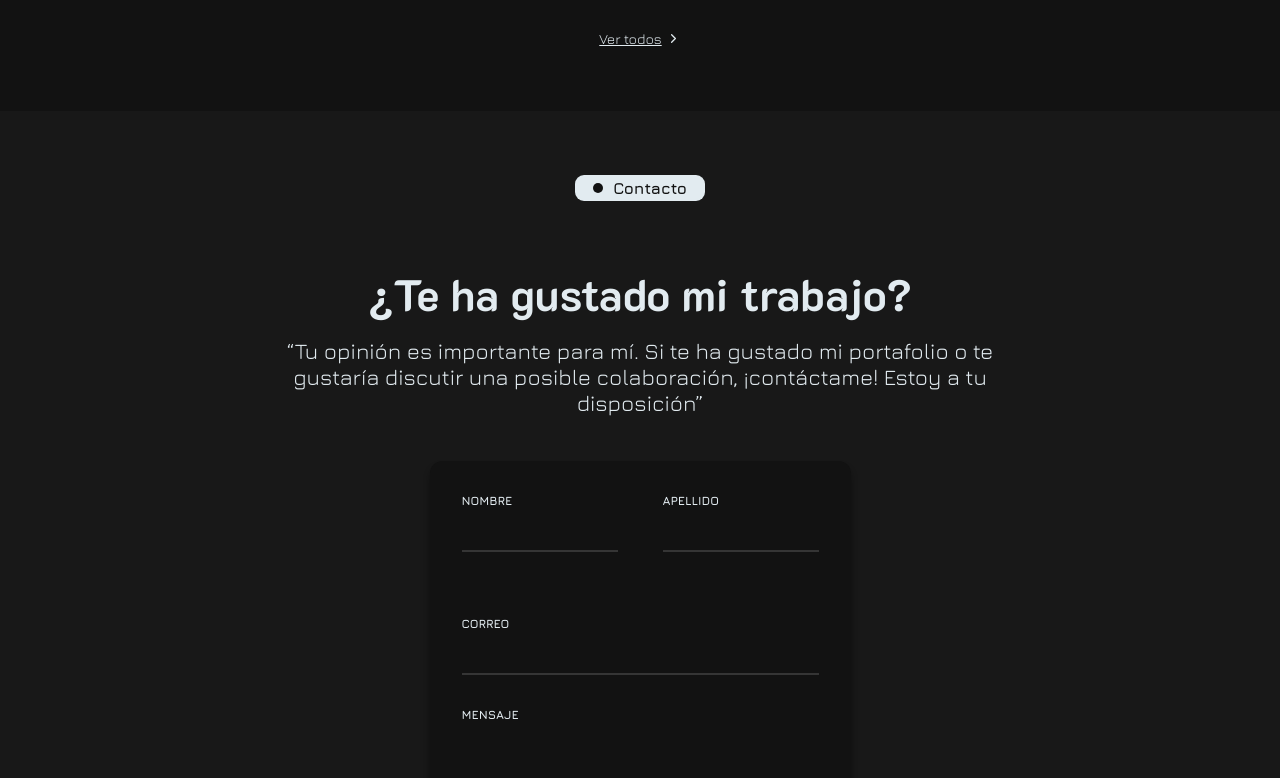
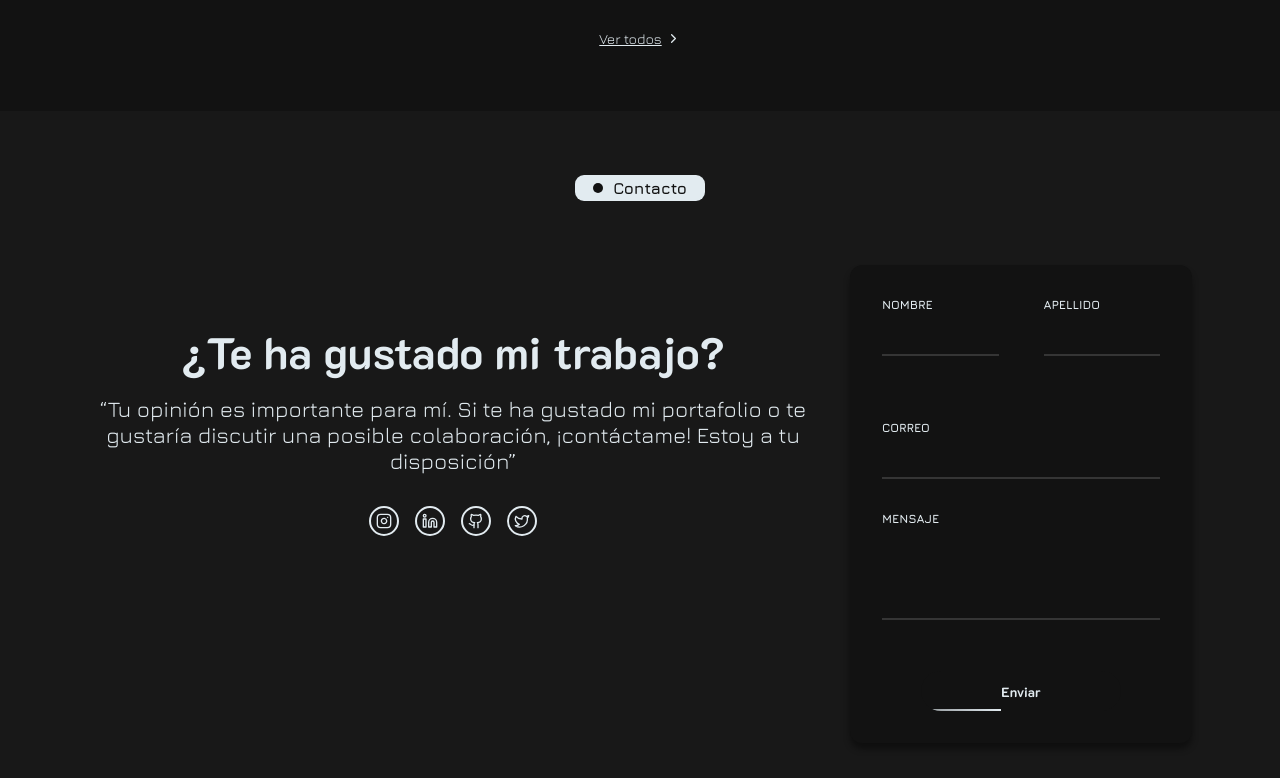
Before and after one commit to J-D-FARFAN/portfolio-JD, a React (Vite) app: page / in a window 1280 px wide. Shown: the part 2502-3280 px from the top of the page. Built offline with nearby package versions, Linux system fonts and the light colour scheme; a web font is replaced by a local one.

Commit message:
change form and implementation animations tooltips

```diff
--- a/package.json
+++ b/package.json
@@ -11,7 +11,6 @@
   },
   "dependencies": {
     "@emailjs/browser": "^4.4.1",
-    "@mui/icons-material": "^6.1.7",
     "boxicons": "^2.1.4",
     "gsap": "^3.12.5",
     "lucide-react": "^0.456.0",
--- a/src/App.css
+++ b/src/App.css
@@ -8,8 +8,10 @@
 
 .content__allSection-portfolioProjects{padding: 4rem var(--spc-preset-1);}
 .content__allSection-portfolioContact{
-    height: 100%;
+    position: relative;
+    height: 100vh;
     background-color: var(--colorCARD-blackGray);
     padding: 4rem var(--spc-preset-1);
     color: var(--colorFT-white);
+    overflow: hidden;
 }
--- a/src/assets/Contact/contact.css
+++ b/src/assets/Contact/contact.css
@@ -6,7 +6,13 @@
     flex-direction: column;
     align-items: center;
 
-    .bx-introduction--contactPortfolio{
+
+    .content_description-and-form{
+        display: flex;
+        align-items: center;
+        gap: var(--spc-preset-4);
+
+        .bx-introduction--contactPortfolio{
         text-align: center;
         display: flex;
         align-items: center;
@@ -23,6 +29,102 @@
         .myText-contactPortfolio{
             width: 730px;
             font-size: var(--fts-preset-6);
+        }
+
+        .bx-networdSocial{
+            width: 100%;
+            height: 150px;
+            padding: var(--spc-preset-5);
+            display: flex;
+            flex-direction: column;
+            align-items: center;
+
+            .bx-iconsSocial{
+                display: flex;
+                align-items: center;
+                gap: var(--spc-preset-5);
+
+                .content--tooltip-and-iconsSocial{
+                    position: relative;
+                    transition: .3s ease;
+
+                    .iconsSocial{
+                        position: relative;
+                        width: 30px;
+                        height: 30px;
+                        border-radius: 50%;
+                        border: 2px solid var(--colorFT-white);
+                        display: flex;
+                        padding: 5px;
+                        justify-content: center;
+                        align-items: center;
+                        cursor: pointer;
+                        overflow: hidden;
+                        z-index: 1;
+                        transition: .3s ease;
+
+                        &::before{
+                            content: '';
+                            position: absolute;
+                            width: 100%;
+                            height: 100%;
+                            left: -100px;
+                            top: -100px;
+                            border-radius: 50%;
+                            background-color: var(--colorFT-white);
+                            z-index: -1;
+                            transition: .3s ease;
+                        }
+
+                        &:hover{
+                            color: var(--colorBG-black);
+
+                            &::before{
+                                top: 0;
+                                left: 0;
+                            }
+                        }
+                    }
+
+                    .tooltipIconsSocial{
+                        position: absolute;
+                        pointer-events: none;
+                        top: -25px;
+                        left: 50%;
+                        transform: translateX(-50%);
+                        font-size: 10px;
+                        font-family: var(--fontF-second);
+                        text-transform: uppercase;
+                        padding: 4px 1rem;
+                        border-radius: 999px;
+                        background-color: var(--colorFT-white);
+                        color: var(--colorBG-black);
+                        font-weight: bolder;
+                        transition: .2s ease;
+                        opacity: 0;
+
+                        &::before{
+                            content: '';
+                            position: absolute;
+                            width: 10px;
+                            height: 10px;
+                            background-color: var(--colorFT-white);
+                            top: -9px;
+                            left: 50%;
+                            transform: translateX(-50%);
+                            --triangle-shape: polygon(50% 0, 100% 100%, 0 100%);
+                            clip-path: var(--triangle-shape);
+                        }
+                    }
+
+                    &:hover{
+                        .tooltipIconsSocial{
+                            top: 40px;
+                            opacity: 1;
+                        }
+                    }
+                }
+            }
         }
     }
 
@@ -123,11 +225,14 @@
             }
         }
     }
+    }
 }
 
 .input-active{
     border-color: var(--colorFT-white) !important;
 }
+
+.input-error{border-color: brown !important;}
 
 .error-message{
     display: block;
--- a/src/assets/Contact/contact.jsx
+++ b/src/assets/Contact/contact.jsx
@@ -1,7 +1,8 @@
 import { TitleIntroductionV2 } from "../Work/components/titleIntroductionV2";
 import "./contact.css";
-import { useState } from "react";
-import emailjs from "@emailjs/browser"; // Importa EmailJS
+import { useState, useEffect } from "react";
+import emailjs from "@emailjs/browser";
+import { GithubIcon, Instagram, LinkedinIcon, TwitterIcon } from "lucide-react";
 
 export function ContactPortfolio() {
   const [inputValues, setInputValues] = useState({
@@ -11,7 +12,8 @@
     message: "",
   });
   const [errors, setErrors] = useState({});
-  const [successMessage, setSuccessMessage] = useState(""); // Estado para el mensaje de éxito
+  const [successMessage, setSuccessMessage] = useState("");
+  const [tooltipActive, setTooltipActive] = useState(false);
 
   // Expresión regular para validar el email
   const emailRegex = /^[^\s@]+@[^\s@]+\.[^\s@]+$/;
@@ -35,6 +37,14 @@
       ...prev,
       [inputName]: value,
     }));
+
+    setErrors((prevErrors) => {
+      const newErrors = { ...prevErrors };
+      if (newErrors[inputName]) {
+        delete newErrors[inputName]; // Eliminar el error para ese campo
+      }
+      return newErrors;
+    });
   };
 
   const handleSubmit = (e) => {
@@ -61,7 +71,6 @@
 
     // Si no hay errores, enviar el formulario
     if (Object.keys(newErrors).length === 0) {
-      // Configuración para enviar el formulario con EmailJS
       emailjs
         .send(
           "service_s19jkfv",
@@ -77,7 +86,8 @@
         .then(
           (response) => {
             console.log("Correo enviado con éxito:", response);
-            setSuccessMessage("El formulario se envió correctamente.");
+            setSuccessMessage("Mensaje Enviado... 🚀");
+            setTooltipActive(true);
             setInputValues({
               nombre: "",
               apellido: "",
@@ -99,20 +109,64 @@
     );
   };
 
+  // Ocultar tooltip automáticamente después de 3 segundos
+  useEffect(() => {
+    if (tooltipActive) {
+      const timer = setTimeout(() => {
+        setTooltipActive(false); // Desactiva el tooltip
+      }, 5000);
+
+      return () => clearTimeout(timer);
+    }
+  }, [tooltipActive]);
+
   return (
     <>
-      <article className="content__all--contactPortfolio">
+      <section className="content__all--contactPortfolio">
         <div className="proyectPortfolio-bx-titleProyects">
           <TitleIntroductionV2 title={"Contacto"} />
         </div>
 
+        <article className="content_description-and-form">
           <section className="bx-introduction--contactPortfolio">
             <h2 className="title-likeMeJob">¿Te ha gustado mi trabajo?</h2>
             <span className="myText-contactPortfolio">
-            “Tu opinión es importante para mí. Si te ha gustado mi portafolio o
-            te gustaría discutir una posible colaboración, ¡contáctame! Estoy a
-            tu disposición”
+              “Tu opinión es importante para mí. Si te ha gustado mi portafolio
+              o te gustaría discutir una posible colaboración, ¡contáctame!
+              Estoy a tu disposición”
             </span>
+
+            <section className="bx-networdSocial">
+              <div className="bx-iconsSocial">
+                <section className="content--tooltip-and-iconsSocial">
+                  <div className="iconsSocial">
+                    <Instagram />
+                  </div>
+                  <span className="tooltipIconsSocial">Instagram</span>
+                </section>
+
+                <section className="content--tooltip-and-iconsSocial">
+                  <div className="iconsSocial">
+                    <LinkedinIcon />
+                  </div>
+                  <span className="tooltipIconsSocial">Linkedin</span>
+                </section>
+
+                <section className="content--tooltip-and-iconsSocial">
+                  <div className="iconsSocial">
+                    <GithubIcon />
+                  </div>
+                  <span className="tooltipIconsSocial">Github</span>
+                </section>
+
+                <section className="content--tooltip-and-iconsSocial">
+                  <div className="iconsSocial">
+                    <TwitterIcon />
+                  </div>
+                  <span className="tooltipIconsSocial">X</span>
+                </section>
+              </div>
+            </section>
           </section>
 
           <form
@@ -205,12 +259,19 @@
               <button type="submit" className="submitMessage">
                 Enviar
               </button>
-            {successMessage && (
-              <p className="success-message">{successMessage}</p>
-            )}
             </div>
           </form>
+          {successMessage && (
+            <div
+              className={`success-message ${
+                tooltipActive ? "activeTooltip-success-msg" : "disableTooltip"
+              }`}
+            >
+              {successMessage}
+            </div>
+          )}
         </article>
+      </section>
     </>
   );
 }
--- a/src/index.css
+++ b/src/index.css
@@ -63,3 +63,64 @@
     height: 100%;
   }
 }
+
+.success-message {
+  position: fixed;
+  width: fit-content;
+  height: fit-content;
+  padding: 8px 1rem;
+  background-color: rgba(70, 232, 0, 0.189);
+  border: 2px solid green;
+  border-radius: 18px;
+  font-size: 12px;
+  font-family: var(--fontF-second);
+  font-weight: bold;
+  opacity: 0;
+  z-index: 1000;
+  left: -500px;
+  bottom: 2rem;
+  overflow: hidden;
+  transition: all .5s ease-in-out;
+
+
+  &::before {
+    content: '';
+    position: absolute;
+    width: 100%;
+    height: 2px;
+    background: linear-gradient(-90deg, rgb(0, 255, 140), transparent);
+    left: -100%;
+    bottom: 0;
+    animation: translateXTooltip 2s ease-in-out infinite;
+  }
+}
+
+.activeTooltip-success-msg {
+  opacity: 1;
+  animation: activeTranslateXTooltip .5s ease-in-out forwards;
+}
+.disableTooltip{
+  opacity: 0;
+  animation: disableTranslateXTooltip 2s ease-in-out forwards;
+}
+
+@keyframes translateXTooltip {
+  0% {
+    left: -100%;
+  }
+
+  50%,
+  100% {
+    left: 100%;
+  }
+}
+
+@keyframes activeTranslateXTooltip {
+  from{left: -500px;}
+  to{left: 2rem;}
+}
+
+@keyframes disableTranslateXTooltip {
+  from{left: 2rem;}
+  to{left: -500px;}
+}
```
Also changed, not shown: 1 other file (tests, documents, lock files or other folders). Lines whose indentation alone changed are shown as unchanged.
